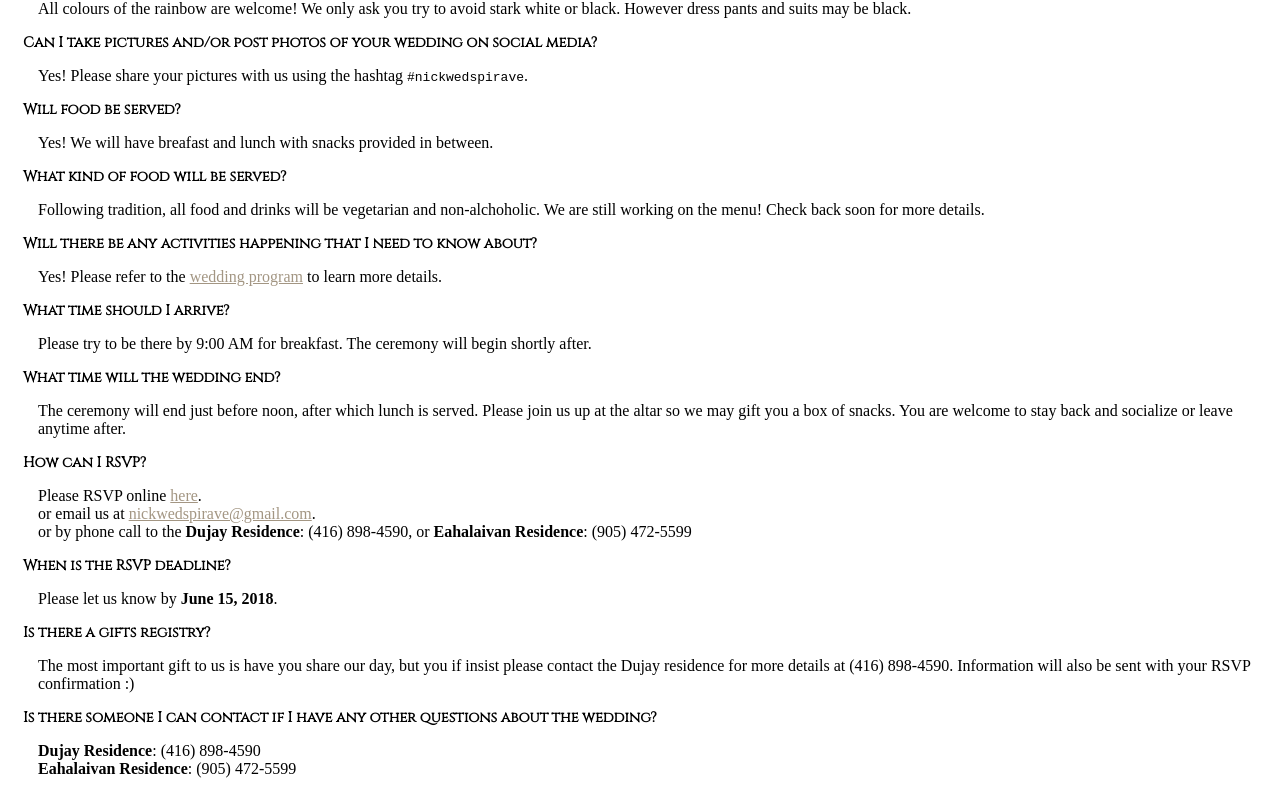
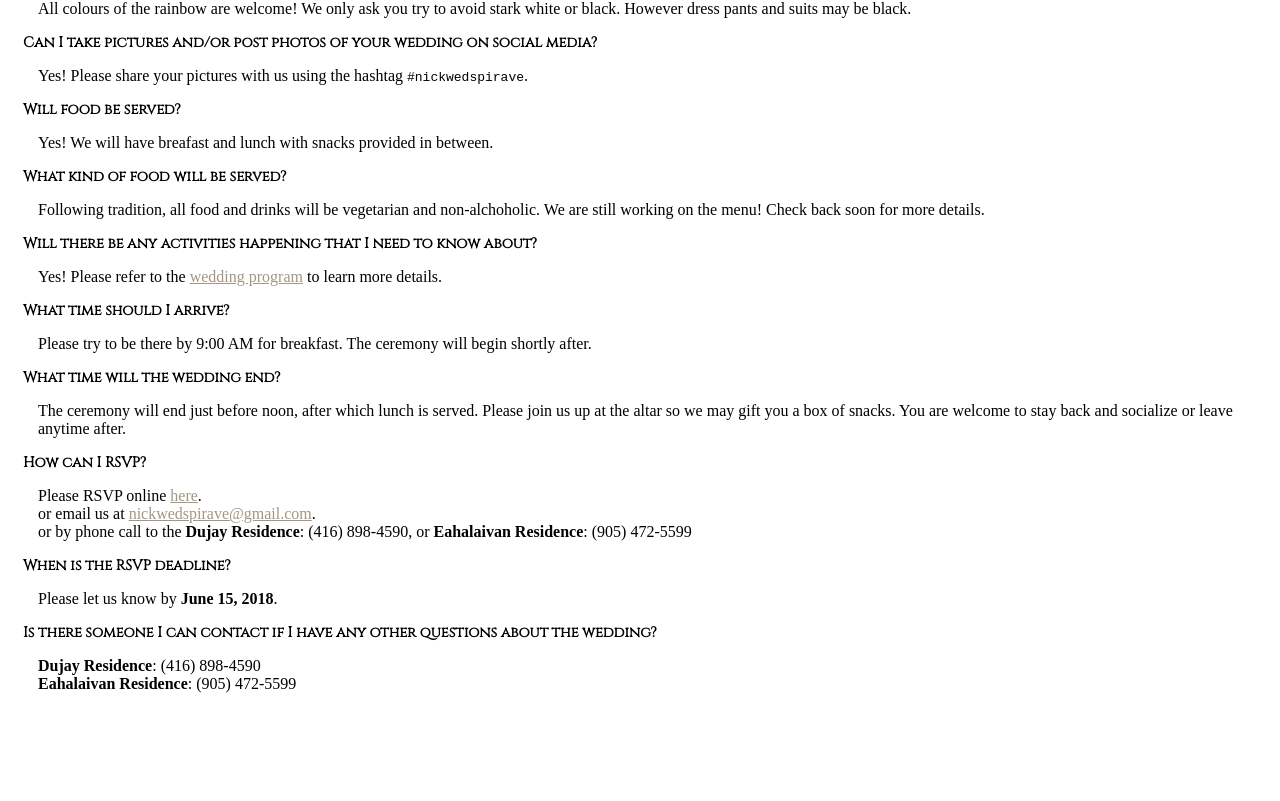
Before and after one commit to dat2/wedding-site, a Gatsby site: page /faq in a window 1280 px wide. Shown: the part 547-1348 px from the top of the page. After the commit the page ends 1263 px from the top, so only its background shows below. Built offline with nearby package versions, Linux system fonts and the light colour scheme; Gatsby itself is replaced by a stand-in of ours.

Commit message:
remove gift registry

```diff
--- a/src/pages/faq.js
+++ b/src/pages/faq.js
@@ -93,12 +93,6 @@ const FaqPage = () => (
       Please let us know by <b>June 15, 2018</b>.
     </div>
 
-    <div className="faq-question">Is there a gifts registry?</div>
-    <div className="faq-answer">
-      The most important gift to us is have you share our day, but you if insist
-      please contact the Dujay residence for more details at (416) 898-4590.
-      Information will also be sent with your RSVP confirmation :)
-    </div>
     <div className="faq-question">
       Is there someone I can contact if I have any other questions about the
       wedding?
```
